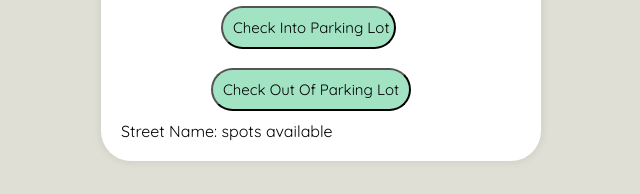
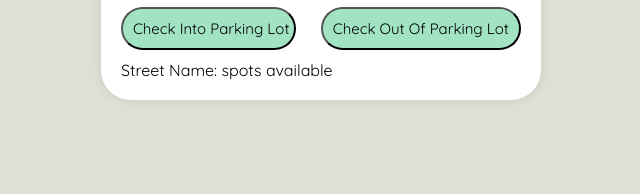
Before and after one commit to KhadeejaAbbas/CalgaryHacks2024, a website: page indexx.html in a window 1280 px wide. Shown: the part 606-800 px from the top of the page, without its empty margins (319-959 px from the left). Drawn offline with nearby package versions, Linux system fonts and the light colour scheme; some packages are replaced by stand-ins of ours; no server answers.

Commit message:
fixed buttons

```diff
--- a/indexx.html
+++ b/indexx.html
@@ -57,14 +57,15 @@
         }
         #checkInButton{
             margin-top: 10px;
+            margin-right: 10px;
+            margin-bottom: 10px;
+
             font-size: 15px;
             padding: 10px;
-            margin: 9px;
             padding-right: 5px;
             background-color: #A2E3C4;
             border-radius: 25px;
             border:3%;
-            margin-left: 100px;
 
             cursor:pointer;
             font-family: "Quicksand", sans-serif;
@@ -76,8 +77,7 @@
             margin-top: 5px;
             font-size: 15px;
             padding: 10px;
-            margin: 10px;
-            margin-left: 90px;
+            margin-left: 10px;
             background-color: #A2E3C4;
             border-radius: 25px;
             cursor:pointer;
```
